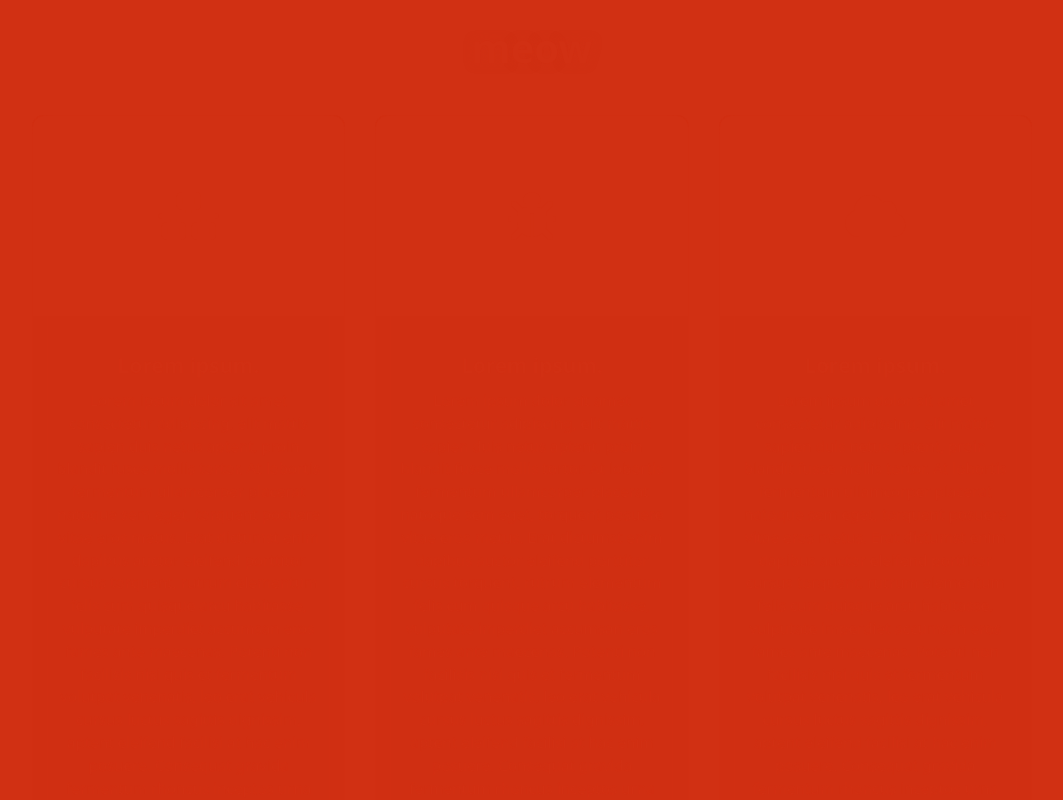
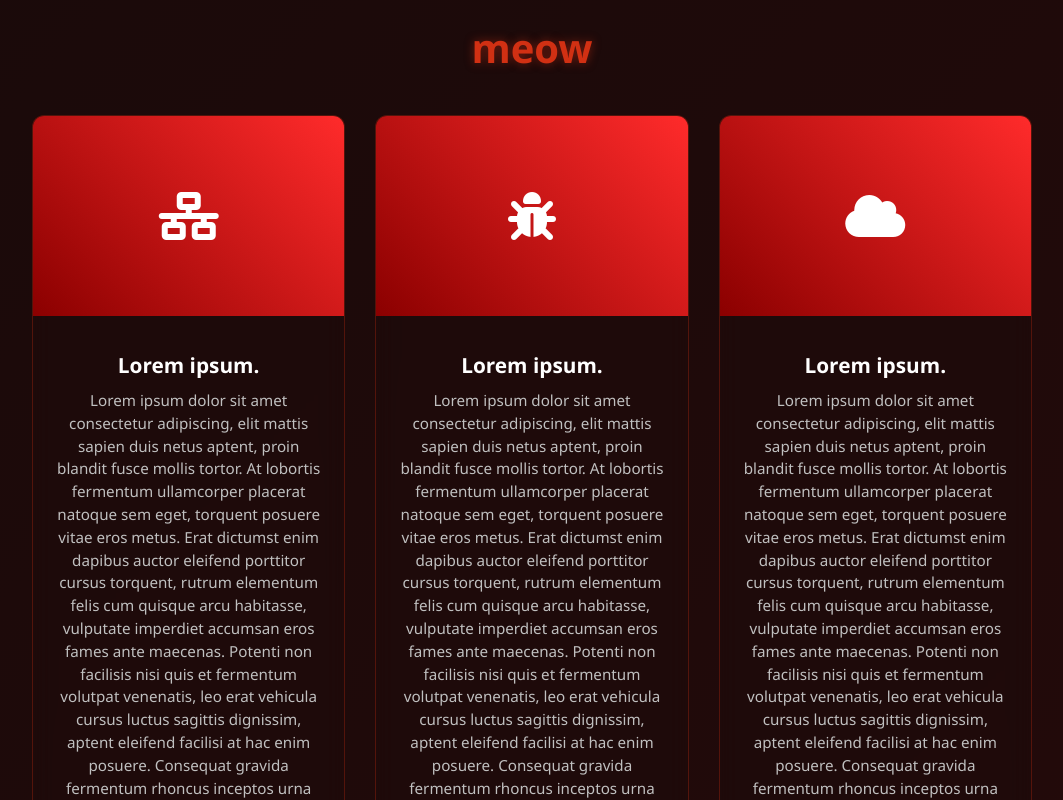
Before and after one commit to adnanmaksic/adnanmaksic.github.io, a plain HTML site: page index.html in a window 1280 px wide. Shown: the top 800 px of the page, without its empty margins (108-1171 px from the left). Drawn offline with Linux system fonts and the light colour scheme.

Commit message:
Update style.css

```diff
--- a/src/style.css
+++ b/src/style.css
@@ -6,8 +6,8 @@
 }
 
 body {
-    background: rgb(209, 48, 19);
-    color: rgb(209, 48, 19);
+    background: linear-gradient(135deg, #1a0a0a 0%, #2a0a0a 100%);
+    color: #f0f0f0;
     min-height: 100vh;
     display: flex;
     justify-content: center;
@@ -36,6 +36,7 @@ h1 {
     margin: 0 auto;
 }
 
+/* Ensure maximum of 3 columns on large screens */
 @media (min-width: 992px) {
     .projects-grid {
         grid-template-columns: repeat(3, 1fr);
@@ -43,7 +44,7 @@ h1 {
 }
 
 .project-card {
-    background: rgba(209, 48, 19, 0.7);
+    background: rgba(30, 10, 10, 0.7);
     border-radius: 12px;
     overflow: hidden;
     border: 1px solid rgba(209, 48, 19, 0.3);
@@ -63,11 +64,11 @@ h1 {
 .project-image {
     width: 100%;
     height: 200px;
-    background: rgb(209, 48, 19);
+    background: linear-gradient(45deg, #8b0000, #ff2b2b);
     display: flex;
     align-items: center;
     justify-content: center;
-    color: rgb(209, 48, 19);
+    color: white;
     font-size: 3rem;
 }
 
@@ -81,11 +82,11 @@ h1 {
 .project-title {
     font-size: 1.3rem;
     margin: 15px 0 10px;
-    color: rgb(209, 48, 19);
+    color: #ffffff;
 }
 
 .project-desc {
-    color: rgb(209, 48, 19);
+    color: #c0c0c0;
     font-size: 0.95rem;
     line-height: 1.5;
     margin-bottom: 20px;
@@ -107,7 +108,7 @@ h1 {
 
 .project-link:hover {
     background: rgb(209, 48, 19);
-    color: rgb(209, 48, 19);
+    color: #ffffff; /* Changed from rgb(209, 48, 19) to white for visibility */
     transform: translateY(-2px);
     box-shadow: 0 5px 15px rgba(209, 48, 19, 0.3);
 }
```
